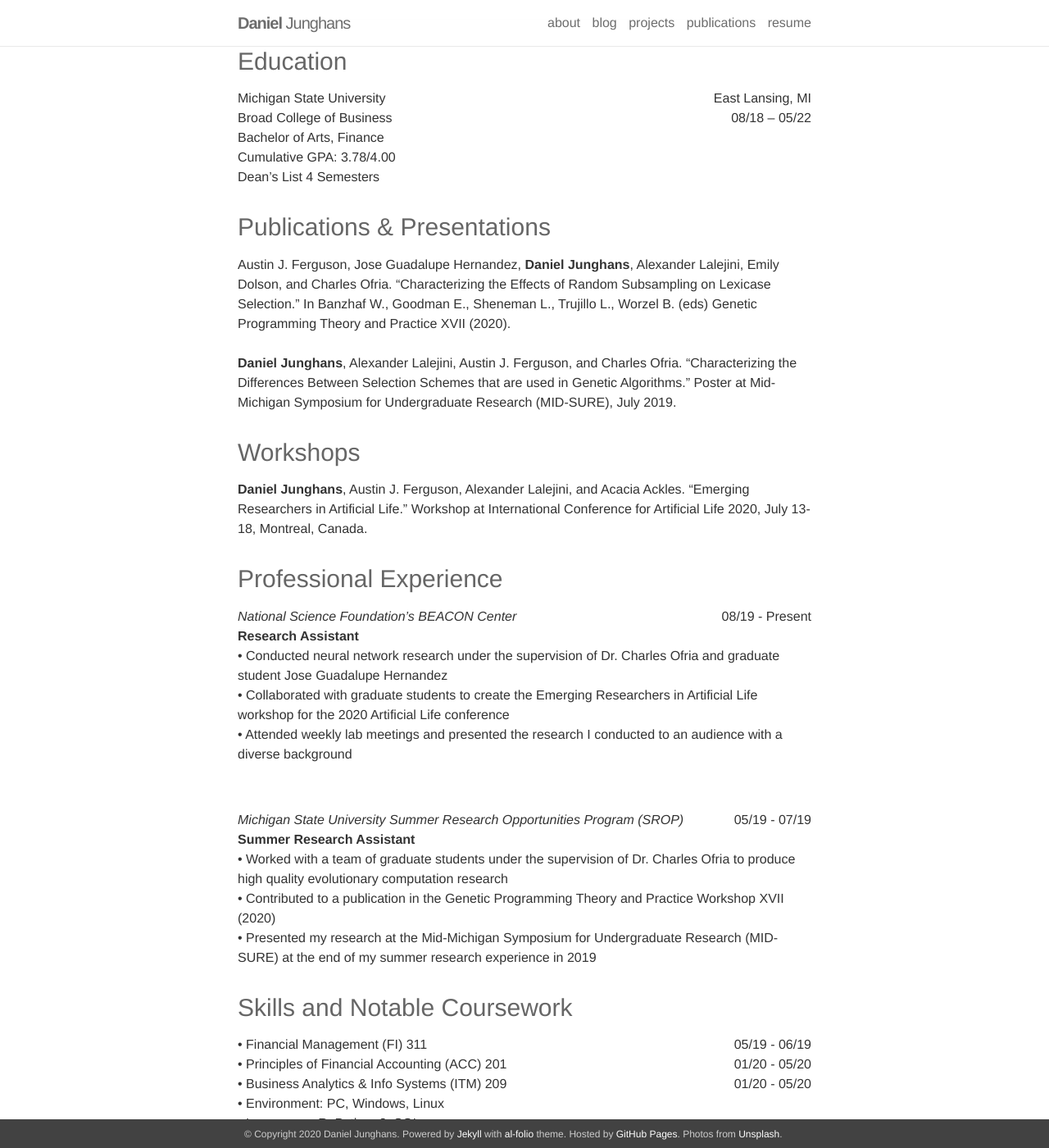
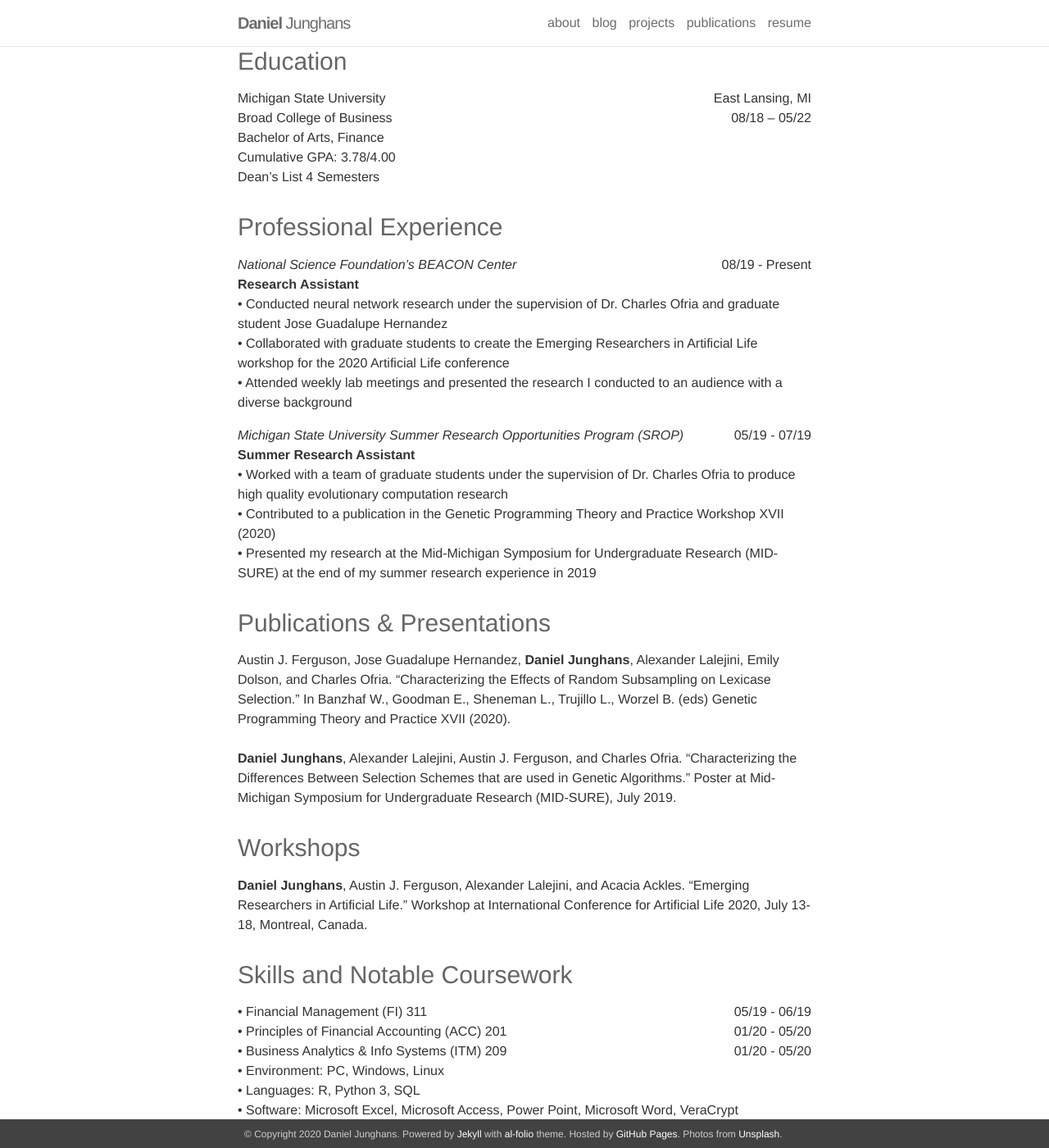
Before and after one commit to DanielJunghans/danieljunghans.github.io, a Jekyll site: the page built from _pages/resume.md, in a window 1280 px wide and 1400 px high, scrolled down 315 px. Shown: the whole window at 82% size. Built offline with Jekyll 4.4.1, drawn with Linux system fonts in a browser that asks for light colours; nearby versions of some CDN libraries.

Commit message:
changed resume

```diff
--- a/_pages/resume.md
+++ b/_pages/resume.md
@@ -5,7 +5,7 @@
 description:
 
 ---
-[Open as a PDF](/assets/pdf/resume.pdf)
+[Open as a PDF](/assets/pdf/Resume.pdf)
 <h1 style="text-align: center;margin:0;"><font size="+3"> Daniel D. Junghans </font></h1>
 <p style="text-align: center;margin:0;">danjunghans@gmail.com | linkedin.com/in/DanielJunghans</p>
 ---
@@ -24,14 +24,8 @@
 Bachelor of Arts, Finance <br />
 Cumulative GPA: 3.78/4.00 <br />
 Dean's List 4 Semesters
-### Publications & Presentations
-Austin J. Ferguson, Jose Guadalupe Hernandez, **Daniel Junghans**, Alexander Lalejini, Emily Dolson, and Charles Ofria. “Characterizing the Effects of Random Subsampling on Lexicase Selection.” In Banzhaf W., Goodman E., Sheneman L., Trujillo L., Worzel B. (eds) Genetic Programming Theory and Practice XVII (2020).
-<br />
-<br />
-**Daniel Junghans**, Alexander Lalejini, Austin J. Ferguson, and Charles Ofria. “Characterizing the Differences Between Selection Schemes that are used in Genetic Algorithms.” Poster at Mid-Michigan Symposium for Undergraduate Research (MID-SURE), July 2019.
 
-### Workshops
-**Daniel Junghans**, Austin J. Ferguson, Alexander Lalejini, and Acacia Ackles. “Emerging Researchers in Artificial Life.” Workshop at International Conference for Artificial Life 2020, July 13-18, Montreal, Canada.
+
 ### Professional Experience
 <div style="overflow: hidden;">
 <p style="float: left; margin:0;"><i>National Science Foundation’s BEACON Center</i></p>
@@ -43,7 +37,8 @@
 •	Collaborated with graduate students to create the Emerging Researchers in Artificial Life workshop for the 2020 Artificial Life conference<br />
 •	Attended weekly lab meetings and presented the research I conducted to an audience with a diverse background
 
-<br />
+
+
 <div style="overflow: hidden;">
 <p style="float: left; margin:0;"><i>Michigan State University Summer Research Opportunities Program (SROP)</i></p>
 <p style="float: right; margin:0;">05/19 - 07/19</p>
@@ -53,6 +48,17 @@
 •	Worked with a team of graduate students under the supervision of Dr. Charles Ofria to produce high quality evolutionary computation research<br />
 •	Contributed to a publication in the Genetic Programming Theory and Practice Workshop XVII (2020)<br />
 •	Presented my research at the Mid-Michigan Symposium for Undergraduate Research (MID-SURE) at the end of my summer research experience in 2019
+
+
+### Publications & Presentations
+Austin J. Ferguson, Jose Guadalupe Hernandez, **Daniel Junghans**, Alexander Lalejini, Emily Dolson, and Charles Ofria. “Characterizing the Effects of Random Subsampling on Lexicase Selection.” In Banzhaf W., Goodman E., Sheneman L., Trujillo L., Worzel B. (eds) Genetic Programming Theory and Practice XVII (2020).
+<br />
+<br />
+**Daniel Junghans**, Alexander Lalejini, Austin J. Ferguson, and Charles Ofria. “Characterizing the Differences Between Selection Schemes that are used in Genetic Algorithms.” Poster at Mid-Michigan Symposium for Undergraduate Research (MID-SURE), July 2019.
+
+### Workshops
+**Daniel Junghans**, Austin J. Ferguson, Alexander Lalejini, and Acacia Ackles. “Emerging Researchers in Artificial Life.” Workshop at International Conference for Artificial Life 2020, July 13-18, Montreal, Canada.
+
 
 
 ### Skills and Notable Coursework <br />
```
Also changed, not shown: 1 other file.
